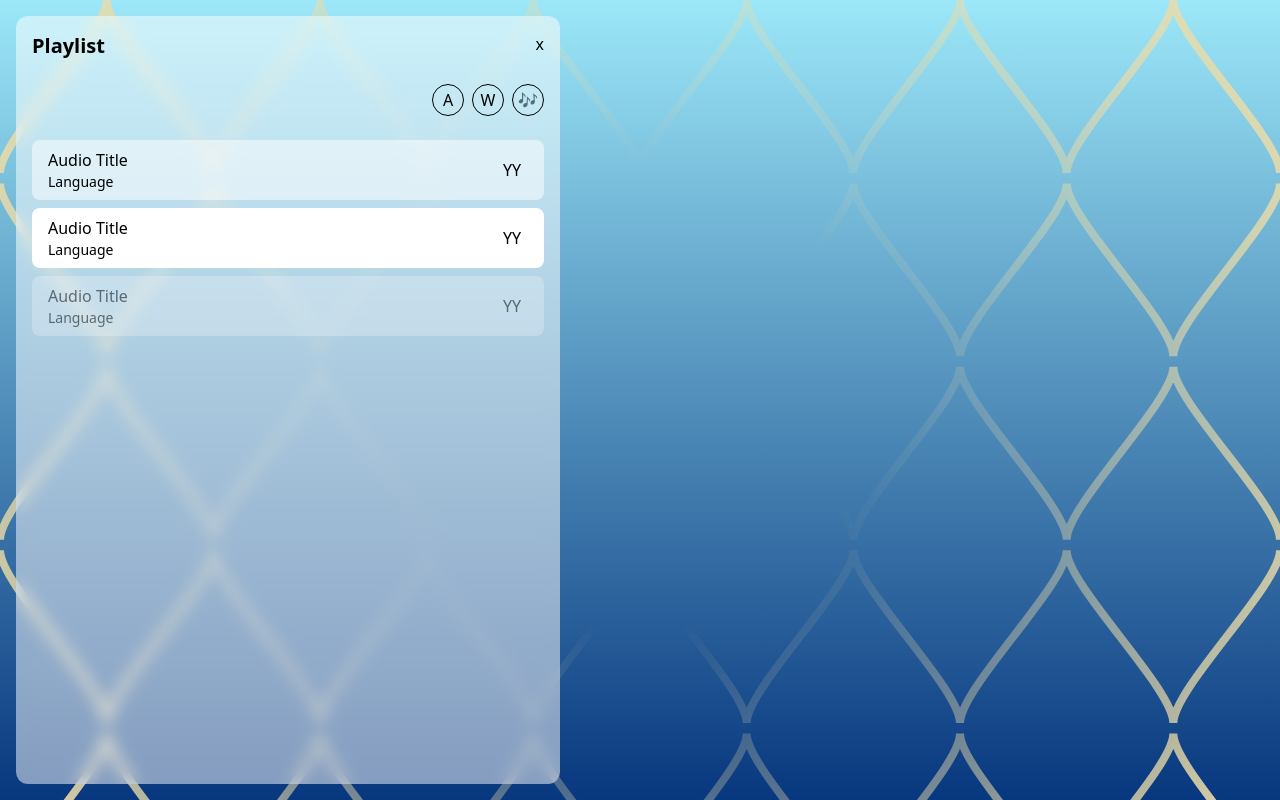
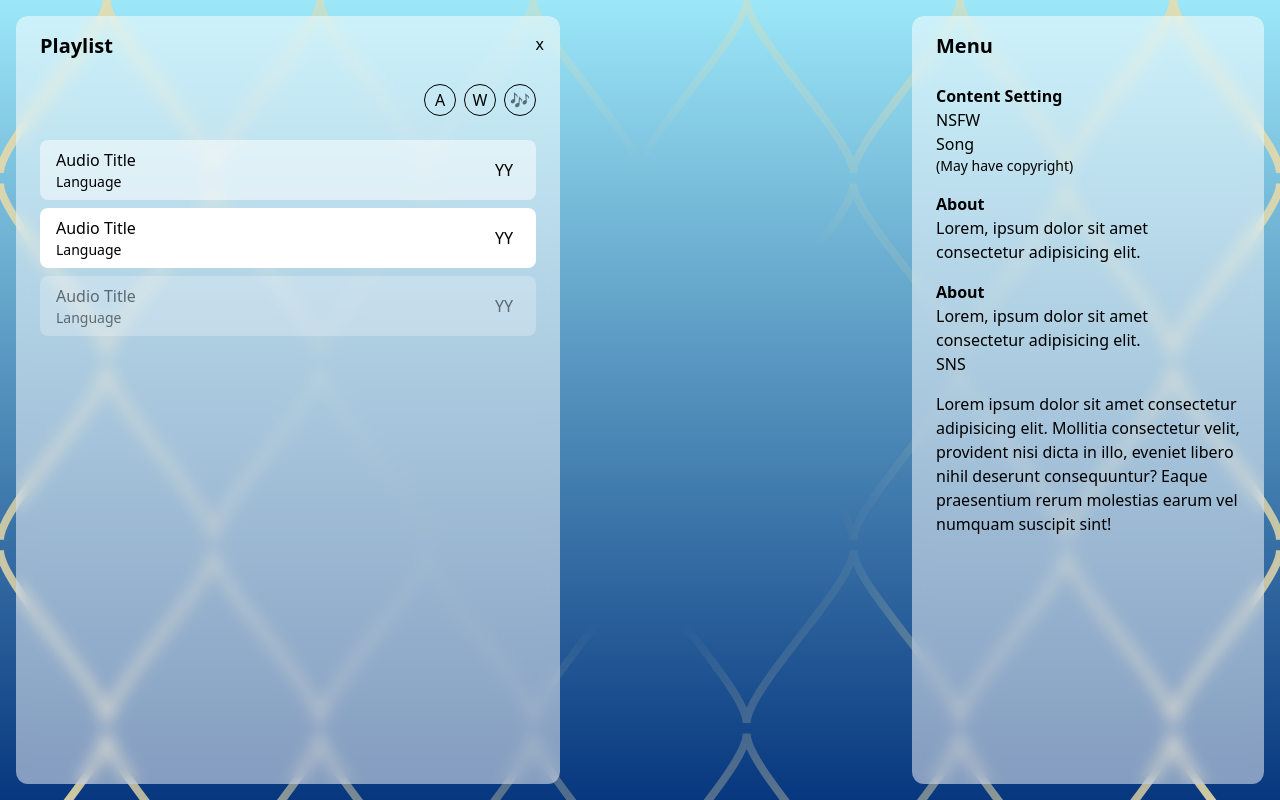
Before and after one commit to genericat/kobo-button, a website: page src/prototype.html in a window 1280 px wide. Drawn offline with Linux system fonts and the light colour scheme.

Commit message:
Update menu layout

```diff
--- a/src/prototype.html
+++ b/src/prototype.html
@@ -35,8 +35,8 @@
         class="justify-self-center col-start-2 w-10 h-10 rounded-full bg-white/40 border-2 border-white/20">&olarr;</button>
     </div>
 
-    <div id="playlist-window" class="relative w-[45%] h-full p-4">
-      <div class="flex flex-col w-full h-full p-4 rounded-xl overflow-hidden bg-white/50 backdrop-blur-[8px]">
+    <div id="playlist-window" class="absolute w-[45%] h-full p-4 z-10">
+      <div class="flex flex-col w-full h-full py-4 px-6 rounded-xl overflow-hidden bg-white/50 backdrop-blur-[8px]">
         <span class="flex-none block mb-6 text-xl font-bold">Playlist</span>
 
         <div class="flex-none flex gap-x-2 justify-end mb-6">
@@ -85,37 +85,43 @@
       </div>
     </div>
 
-    <div id="menu-window" class="relative hidden">
-      <span>Menu</span>
+    <div id="menu-window" class="absolute right-0 w-[30%] h-full p-4 z-10">
+      <div class="flex flex-col w-full h-full py-4 px-6 rounded-xl overflow-hidden bg-white/50 backdrop-blur-[8px]">
+        <span class="flex-none block mb-6 text-xl font-bold">Menu</span>
 
-      <div>
-        <span>Content Setting</span>
+        <div class="overflow-x-auto [scrollbar-width:none]">
+          <div class="mb-4">
+            <span class="block font-bold">Content Setting</span>
             <div>
               <p>NSFW</p>
             </div>
             <div>
               <p>Song</p>
-          <p>(May have copyright)</p>
+              <p class="text-sm">(May have copyright)</p>
             </div>
           </div>
 
-      <div>
-        <span>About</span>
+          <div class="mb-4">
+            <span class="block font-bold">About</span>
             <p>Lorem, ipsum dolor sit amet consectetur adipisicing elit.</p>
           </div>
 
-      <div>
-        <span>About</span>
+          <div class="mb-4">
+            <span class="block font-bold">About</span>
             <p>Lorem, ipsum dolor sit amet consectetur adipisicing elit.</p>
             <ul>
               <li>SNS</li>
             </ul>
           </div>
 
-      <div>
-        <p>Lorem ipsum dolor sit amet consectetur adipisicing elit. Mollitia consectetur velit, provident nisi dicta in
-          illo, eveniet libero nihil deserunt consequuntur? Eaque praesentium rerum molestias earum vel numquam suscipit
+          <div class="mb-4">
+            <p>Lorem ipsum dolor sit amet consectetur adipisicing elit. Mollitia consectetur velit, provident nisi dicta
+              in
+              illo, eveniet libero nihil deserunt consequuntur? Eaque praesentium rerum molestias earum vel numquam
+              suscipit
               sint!</p>
+          </div>
+        </div>
       </div>
     </div>
   </div>
```
Also changed, not shown: assets/style.css. Lines whose indentation alone changed are shown as unchanged.
